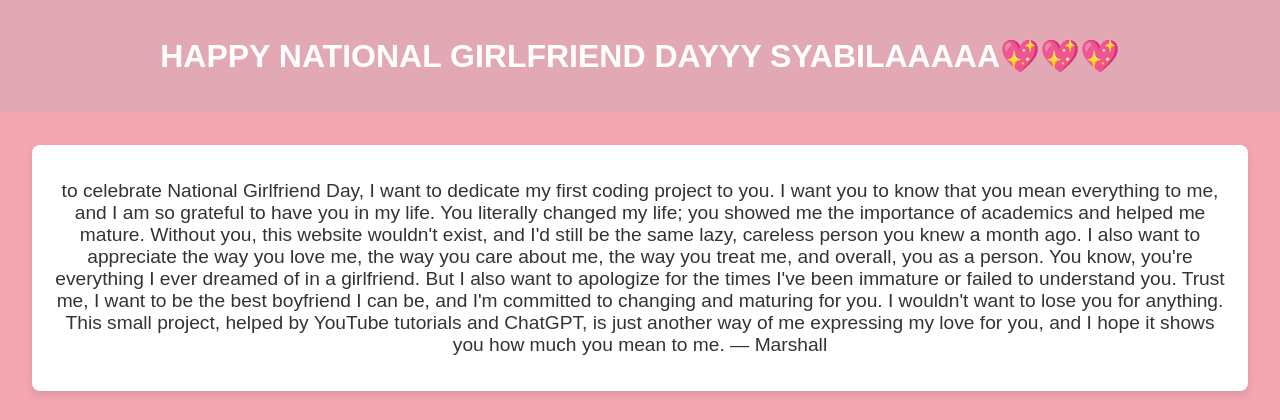
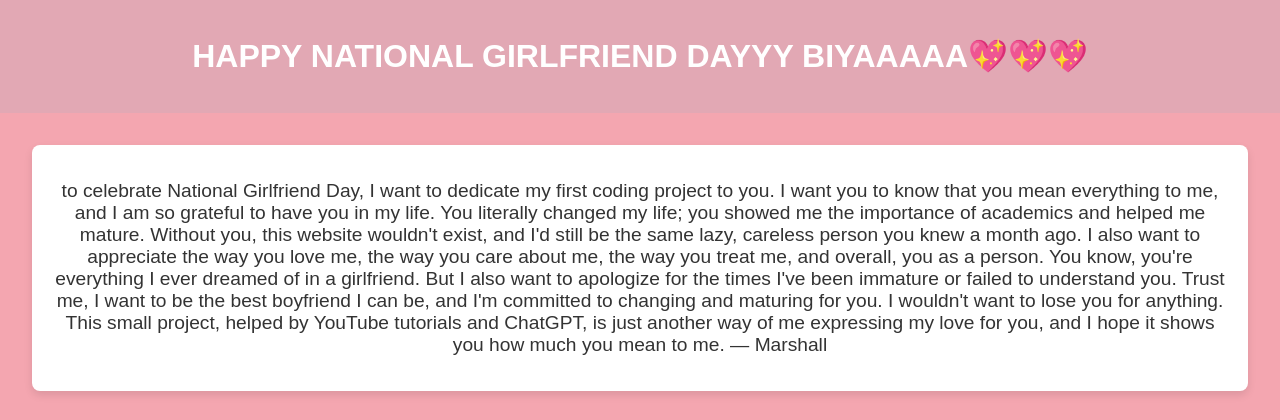
Before and after one commit to mrshllll/Syabila, a plain HTML site: page index.html in a window 1280 px wide. Shown: the top 420 px of the page. Drawn offline with Linux system fonts and the light colour scheme.

Commit message:
Update index.html

```diff
--- a/index.html
+++ b/index.html
@@ -8,7 +8,7 @@
 </head>
 <body>
     <header>
-        <h1>HAPPY NATIONAL GIRLFRIEND DAYYY SYABILAAAAA💖💖💖</h1>
+        <h1>HAPPY NATIONAL GIRLFRIEND DAYYY BIYAAAAA💖💖💖</h1>
     </header>
     <main>
         <section class="message">
```
